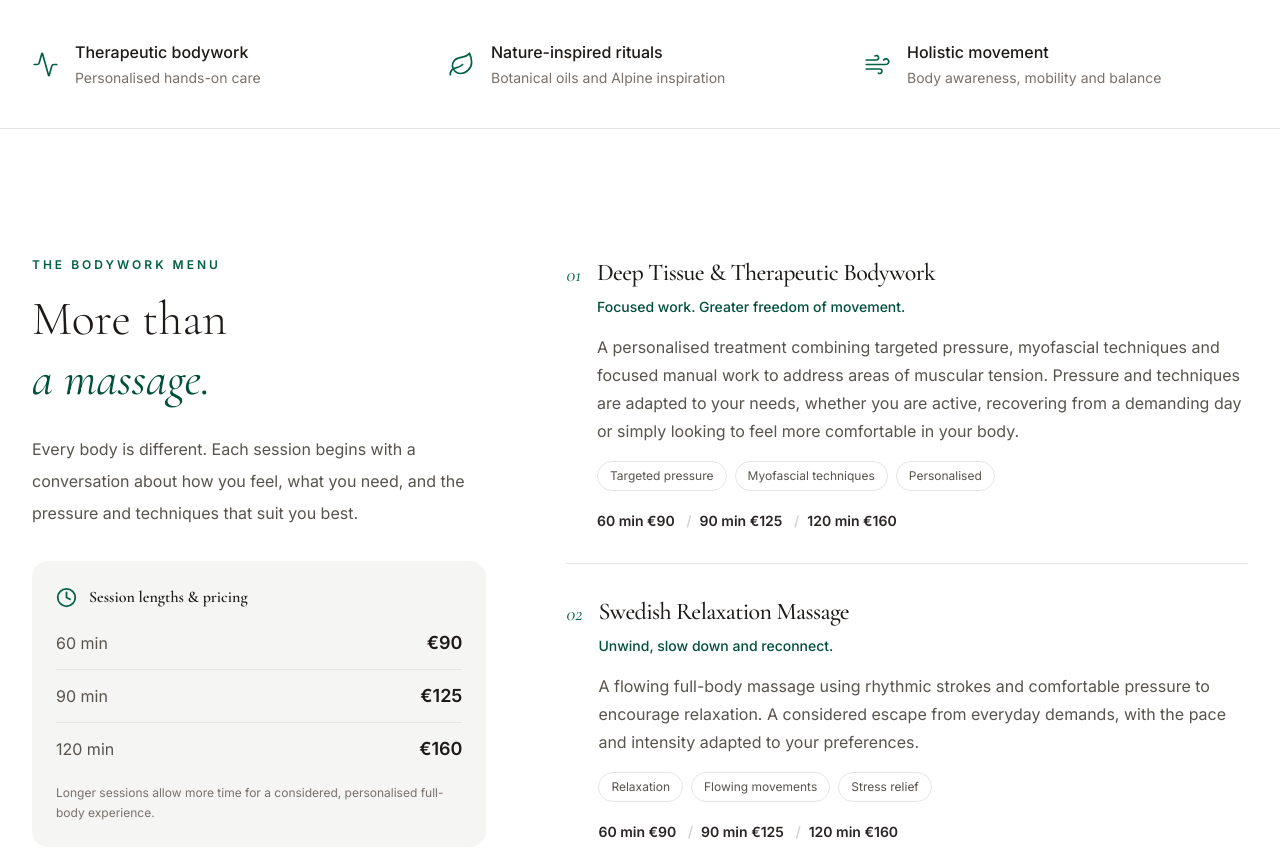
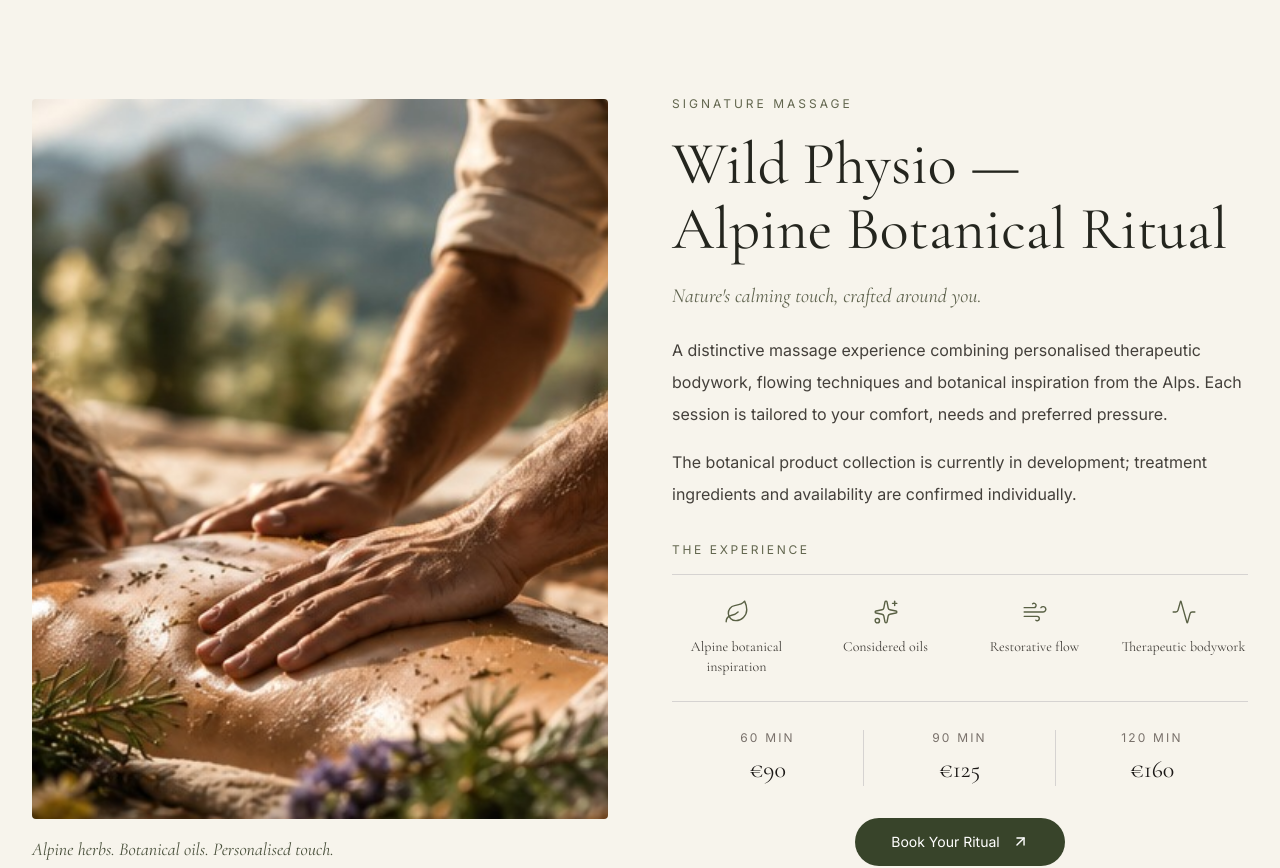
Before and after one commit to ilievdaniel32-spec/tropicalbodywork, a React (Vite) app: page / in a window 1280 px wide. Shown: the part 760-1628 px from the top of the page. Built offline with nearby package versions, Linux system fonts and the light colour scheme.

Commit message:
Update LandingPage.tsx

```diff
--- a/src/components/LandingPage.tsx
+++ b/src/components/LandingPage.tsx
@@ -68,6 +68,13 @@ const massageServices = [
     description:
       "A gentle, rhythmic treatment focused on comfort and relaxation. Pressure and suitability are discussed beforehand. This wellness treatment is not a substitute for medically indicated lymphatic drainage or treatment of lymphatic conditions.",
     tags: ["Gentle pressure", "Rhythmic touch", "Relaxation"],
+  },
+  {
+    name: "Lomi Lomi Hawaiian Massage",
+    subtitle: "A flowing ritual of rhythm and relaxation.",
+    description:
+      "Inspired by traditional Hawaiian Lomi Lomi, this nurturing full-body massage uses long, continuous strokes and flowing forearm movements to create a sense of ease and connection. Pressure, pace and technique are tailored to your comfort for an immersive, deeply relaxing experience.",
+    tags: ["Flowing forearm strokes", "Full-body relaxation", "Hawaiian-inspired"],
   },
 ];
 
@@ -142,50 +149,61 @@ export default function LandingPage({ images }: LandingPageProps) {
                 <a href="#signature" className="rounded-full border border-white/80 bg-black/10 px-7 py-3 text-sm transition hover:bg-white/20">Explore Signature Ritual</a>
               </div>
             </motion.div>
-            <a href="#massage-menu" aria-label="Explore massage treatments" className="absolute bottom-8 left-1/2 -translate-x-1/2 text-white/90"><ArrowDown size={23}/></a>
+            <a href="#signature" aria-label="Discover the Alpine Botanical Ritual" className="absolute bottom-8 left-1/2 -translate-x-1/2 text-white/90"><ArrowDown size={23}/></a>
           </section>
 
-          {/* Introduction strip */}
-          <section className="border-b border-stone-200 bg-white">
-            <div className="mx-auto grid max-w-7xl gap-8 px-6 py-10 sm:px-8 md:grid-cols-3">
-              <div className="flex items-center gap-4">
-                <Activity className="shrink-0 text-emerald-800" size={27} strokeWidth={1.5} />
-                <div>
-                  <p className="font-medium">Therapeutic bodywork</p>
-                  <p className="mt-1 text-sm text-stone-500">Personalised hands-on care</p>
+          {/* Signature Alpine Botanical Ritual */}
+          <section id="signature" className="scroll-mt-20 bg-[#f7f4ec] px-6 py-16 sm:px-8 lg:py-24">
+            <div className="mx-auto grid max-w-7xl items-center gap-10 lg:grid-cols-2 lg:gap-16">
+              <div>
+                <div className="overflow-hidden rounded-sm bg-stone-200">
+                  <img src={images.massage} alt="Alpine botanical massage treatment" loading="lazy" className="aspect-[4/5] w-full object-cover sm:aspect-[5/4] lg:aspect-[4/5]" />
                 </div>
+                <p className="mt-4 font-serif text-lg italic text-[#49503b]">Alpine herbs. Botanical oils. Personalised touch.</p>
               </div>
-              <div className="flex items-center gap-4">
-                <Leaf className="shrink-0 text-emerald-800" size={27} strokeWidth={1.5} />
-                <div>
-                  <p className="font-medium">Nature-inspired rituals</p>
-                  <p className="mt-1 text-sm text-stone-500">Botanical oils and Alpine inspiration</p>
+              <div>
+                <p className="text-xs uppercase tracking-[0.25em] text-[#62664e]">Signature Massage</p>
+                <h2 className="mt-5 font-serif text-4xl leading-[1.08] text-[#24251e] sm:text-5xl lg:text-6xl">Wild Physio —<br/>Alpine Botanical Ritual</h2>
+                <p className="mt-5 font-serif text-xl italic text-[#5e624d]">Nature's calming touch, crafted around you.</p>
+                <p className="mt-6 leading-8 text-stone-700">A distinctive massage experience combining personalised therapeutic bodywork, flowing techniques and botanical inspiration from the Alps. Each session is tailored to your comfort, needs and preferred pressure.</p>
+                <p className="mt-4 leading-8 text-stone-700">The botanical product collection is currently in development; treatment ingredients and availability are confirmed individually.</p>
+                <p className="mt-8 text-xs uppercase tracking-[0.22em] text-[#62664e]">The experience</p>
+                <div className="mt-4 grid grid-cols-2 gap-5 border-y border-stone-300 py-6 sm:grid-cols-4">
+                  {[
+                    { icon: Leaf, title: "Alpine botanical inspiration" },
+                    { icon: Sparkles, title: "Considered oils" },
+                    { icon: Wind, title: "Restorative flow" },
+                    { icon: Activity, title: "Therapeutic bodywork" },
+                  ].map(({ icon: Icon, title }) => (
+                    <div key={title} className="flex flex-col items-center gap-3 text-center">
+                      <Icon size={26} strokeWidth={1.3} className="text-[#596044]" />
+                      <span className="font-serif text-sm leading-5 text-stone-700">{title}</span>
+                    </div>
+                  ))}
                 </div>
-              </div>
-              <div className="flex items-center gap-4">
-                <Wind className="shrink-0 text-emerald-800" size={27} strokeWidth={1.5} />
-                <div>
-                  <p className="font-medium">Holistic movement</p>
-                  <p className="mt-1 text-sm text-stone-500">Body awareness, mobility and balance</p>
+                <div className="mt-7 grid grid-cols-3 divide-x divide-stone-300 text-center">
+                  {PRICES.map((item) => <div key={item.duration} className="px-2"><p className="text-xs uppercase tracking-[0.18em] text-stone-500">{item.duration}</p><p className="mt-2 font-serif text-2xl">{item.price}</p></div>)}
                 </div>
+                <button onClick={openBooking} className="mx-auto mt-8 flex items-center justify-center gap-3 rounded-full bg-[#38442a] px-9 py-3.5 text-sm text-white transition hover:bg-[#566546]">Book Your Ritual <ArrowUpRight size={17}/></button>
               </div>
             </div>
           </section>
+
 
           {/* Massage menu */}
           <section id="massage-menu" className="scroll-mt-24 bg-white px-6 py-24 sm:px-8 lg:py-32">
             <div className="mx-auto max-w-7xl">
               <div className="grid gap-12 lg:grid-cols-[0.8fr_1.2fr] lg:gap-20">
                 <div className="lg:sticky lg:top-32 lg:self-start">
-                  <p className="text-xs font-semibold uppercase tracking-[0.25em] text-emerald-800">
+                  <p className="text-sm font-semibold uppercase tracking-[0.2em] text-emerald-800">
                     The bodywork menu
                   </p>
-                  <h2 className="mt-4 text-4xl font-light leading-tight sm:text-5xl">
+                  <h2 className="mt-4 font-serif text-5xl font-light leading-tight sm:text-6xl lg:text-7xl">
                     More than
                     <br />
                     <span className="font-serif italic text-emerald-900">a massage.</span>
                   </h2>
-                  <p className="mt-6 leading-8 text-stone-600">
+                  <p className="mt-6 text-lg leading-9 text-stone-600">
                     Every body is different. Each session begins with a
                     conversation about how you feel, what you need, and the
                     pressure and techniques that suit you best.
@@ -229,13 +247,13 @@ export default function LandingPage({ images }: LandingPageProps) {
                           0{index + 1}
                         </span>
                         <div>
-                          <h3 className="text-2xl font-medium tracking-tight">
+                          <h3 className="font-serif text-3xl font-medium leading-tight tracking-tight sm:text-4xl">
                             {service.name}
                           </h3>
-                          <p className="mt-2 text-sm font-medium text-emerald-900">
+                          <p className="mt-3 text-base font-medium text-emerald-900">
                             {service.subtitle}
                           </p>
-                          <p className="mt-4 leading-7 text-stone-600">
+                          <p className="mt-4 text-base leading-8 text-stone-600 sm:text-lg">
                             {service.description}
                           </p>
                           <div className="mt-4 flex flex-wrap gap-2">
@@ -258,43 +276,6 @@ export default function LandingPage({ images }: LandingPageProps) {
                     </article>
                   ))}
                 </div>
-              </div>
-            </div>
-          </section>
-
-          {/* Signature Alpine Botanical Ritual */}
-          <section id="signature" className="scroll-mt-20 bg-[#f7f4ec] px-6 py-16 sm:px-8 lg:py-24">
-            <div className="mx-auto grid max-w-7xl items-center gap-10 lg:grid-cols-2 lg:gap-16">
-              <div>
-                <div className="overflow-hidden rounded-sm bg-stone-200">
-                  <img src={images.massage} alt="Alpine botanical massage treatment" loading="lazy" className="aspect-[4/5] w-full object-cover sm:aspect-[5/4] lg:aspect-[4/5]" />
-                </div>
-                <p className="mt-4 font-serif text-lg italic text-[#49503b]">Alpine herbs. Botanical oils. Personalised touch.</p>
-              </div>
-              <div>
-                <p className="text-xs uppercase tracking-[0.25em] text-[#62664e]">Signature Massage</p>
-                <h2 className="mt-5 font-serif text-4xl leading-[1.08] text-[#24251e] sm:text-5xl lg:text-6xl">Wild Physio —<br/>Alpine Botanical Ritual</h2>
-                <p className="mt-5 font-serif text-xl italic text-[#5e624d]">Nature's calming touch, crafted around you.</p>
-                <p className="mt-6 leading-8 text-stone-700">A distinctive massage experience combining personalised therapeutic bodywork, flowing techniques and botanical inspiration from the Alps. Each session is tailored to your comfort, needs and preferred pressure.</p>
-                <p className="mt-4 leading-8 text-stone-700">The botanical product collection is currently in development; treatment ingredients and availability are confirmed individually.</p>
-                <p className="mt-8 text-xs uppercase tracking-[0.22em] text-[#62664e]">The experience</p>
-                <div className="mt-4 grid grid-cols-2 gap-5 border-y border-stone-300 py-6 sm:grid-cols-4">
-                  {[
-                    { icon: Leaf, title: "Alpine botanical inspiration" },
-                    { icon: Sparkles, title: "Considered oils" },
-                    { icon: Wind, title: "Restorative flow" },
-                    { icon: Activity, title: "Therapeutic bodywork" },
-                  ].map(({ icon: Icon, title }) => (
-                    <div key={title} className="flex flex-col items-center gap-3 text-center">
-                      <Icon size={26} strokeWidth={1.3} className="text-[#596044]" />
-                      <span className="font-serif text-sm leading-5 text-stone-700">{title}</span>
-                    </div>
-                  ))}
-                </div>
-                <div className="mt-7 grid grid-cols-3 divide-x divide-stone-300 text-center">
-                  {PRICES.map((item) => <div key={item.duration} className="px-2"><p className="text-xs uppercase tracking-[0.18em] text-stone-500">{item.duration}</p><p className="mt-2 font-serif text-2xl">{item.price}</p></div>)}
-                </div>
-                <button onClick={openBooking} className="mx-auto mt-8 flex items-center justify-center gap-3 rounded-full bg-[#38442a] px-9 py-3.5 text-sm text-white transition hover:bg-[#566546]">Book Your Ritual <ArrowUpRight size={17}/></button>
               </div>
             </div>
           </section>
```
